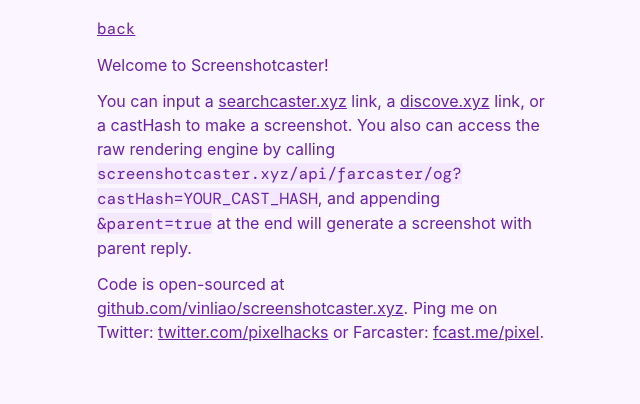
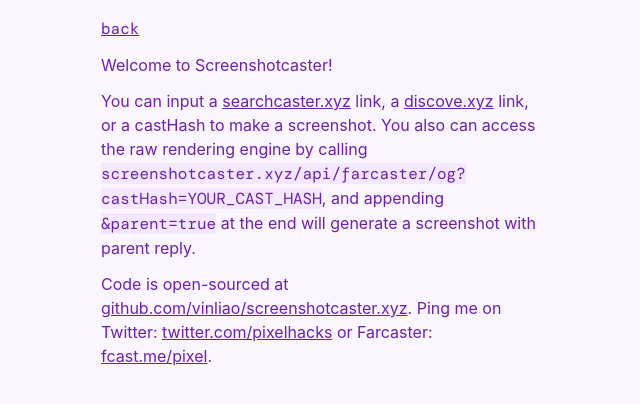
Before and after one commit to vinliao/screenshotcaster.xyz, a Next.js app: page /about in a window 1280 px wide. Shown: the top 404 px of the page, without its empty margins (319-959 px from the left). Built offline with nearby package versions, Linux system fonts and the light colour scheme; a web font is replaced by a local one.

Commit message:
add x-padding on /about

```diff
--- a/pages/about.js
+++ b/pages/about.js
@@ -3,7 +3,7 @@
 
 export default function About() {
   return (
-    <div className="max-w-md mx-auto text-purple-800 py-4 space-y-3">
+    <div className="max-w-md mx-auto text-purple-800 py-4 px-1 space-y-3">
       <Link href={"/"} className="font-mono underline">back</Link>
       <p>Welcome to Screenshotcaster!</p>
       <p>You can input a <a href="https://searchcaster.xyz" className='underline'>searchcaster.xyz</a> link, a <a href="https://discove.xyz" className='underline'>discove.xyz</a> link, or a castHash to make a screenshot. You also can access the raw rendering engine by calling <code className='bg-purple-100'>screenshotcaster.xyz/api/farcaster/og?castHash=YOUR_CAST_HASH</code>, and appending <code className='bg-purple-100'>&amp;parent=true</code> at the end will generate a screenshot with parent reply.</p>
```
